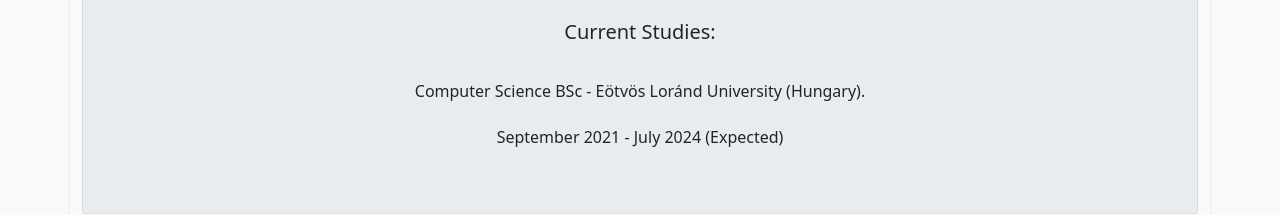
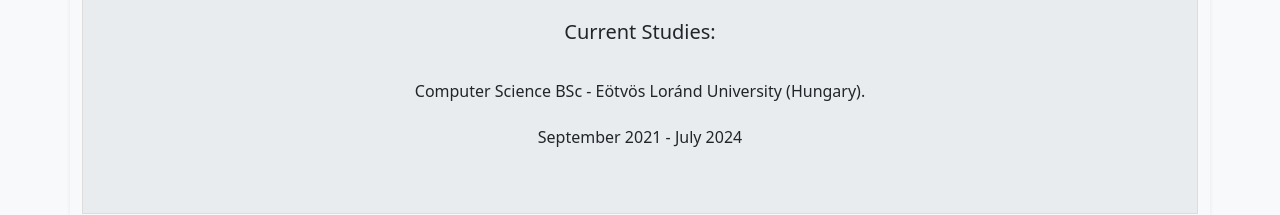
Before and after one commit to Hazardous-Logic/Personal-website, a plain HTML site: page index.html in a window 1280 px wide. Shown: the part 1029-1244 px from the top of the page. Drawn offline with nearby package versions, Linux system fonts and the light colour scheme.

Commit message:
Update index.html

```diff
--- a/index.html
+++ b/index.html
@@ -59,7 +59,7 @@
             <h1>Education</h1>
             <h5>Current Studies:</h5>
             <h6>Computer Science BSc - Eötvös Loránd University (Hungary). </h6>
-            <p>September 2021 - July 2024 (Expected)</p>
+            <p>September 2021 - July 2024 </p>
           </section>
           <section class="text-center bg-body-secondary p-5" id="experience">
             <h1>My experience</h1>
```
